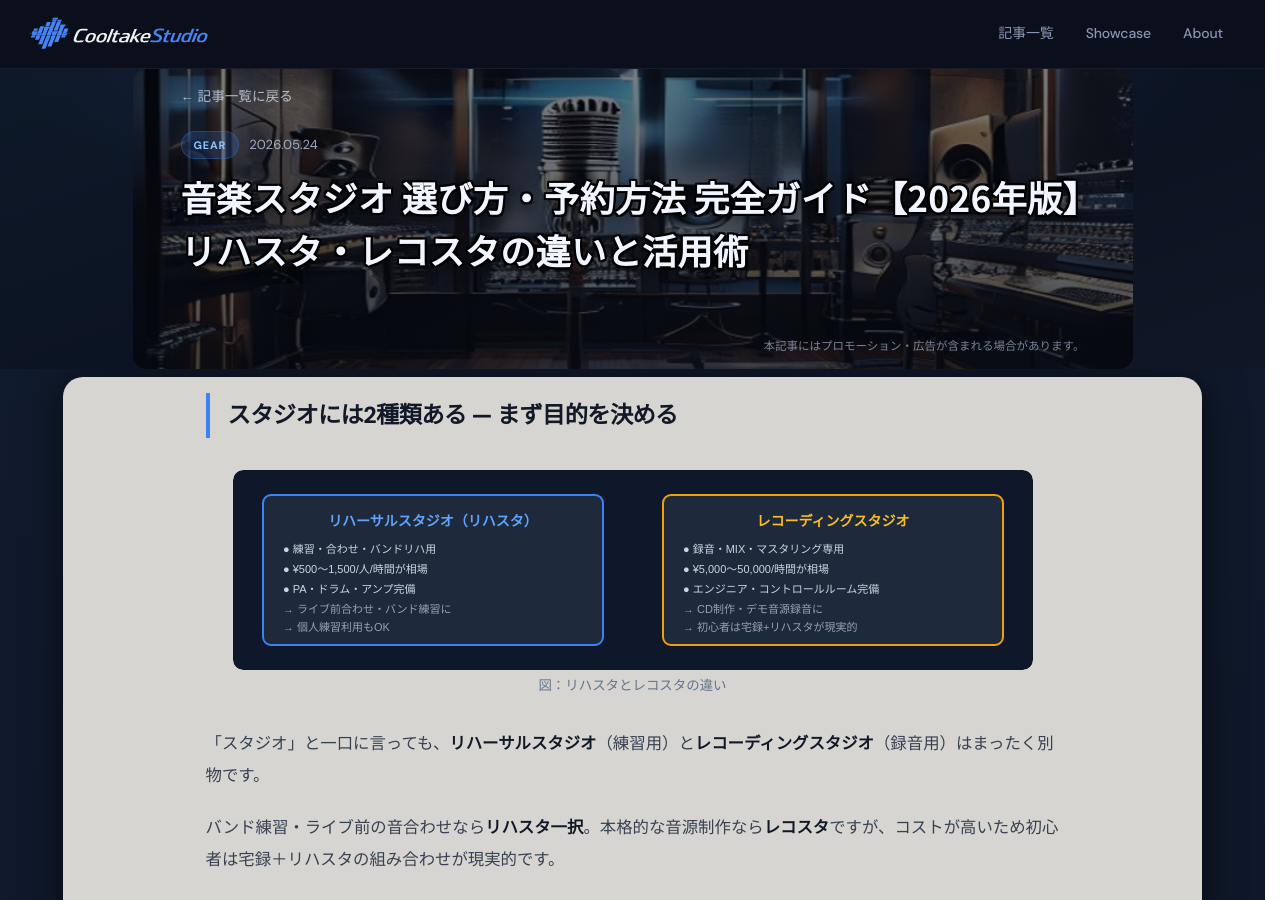
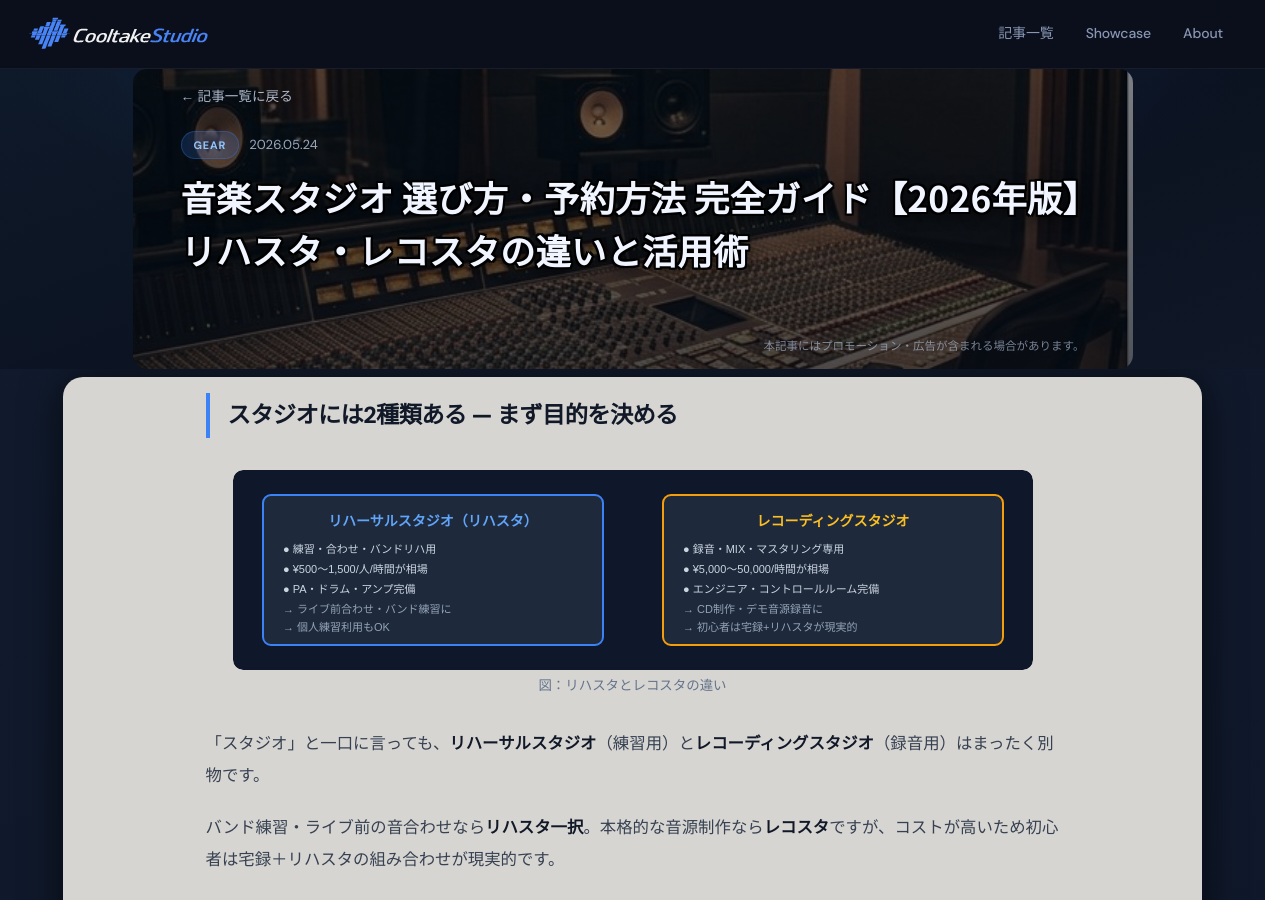
Before and after one commit to cooltake/cooltake-staging, a Jekyll site: the page built from _posts/2026-05-24-music-studio-guide.md, in a window 1280 px wide and 900 px high. Built offline with Jekyll 4.4.1, drawn with Linux system fonts in a browser that asks for light colours; some web fonts are replaced.

Commit message:
feat: update hero thumbnail for 2026-05-24-music-studio-guide.md

```diff
--- a/_posts/2026-05-24-music-studio-guide.md
+++ b/_posts/2026-05-24-music-studio-guide.md
@@ -5,7 +5,7 @@ description: "リハーサルスタジオとレコーディングスタジオの
 date: 2026-05-24
 categories: [gear]
 tags: [音楽スタジオ, リハーサルスタジオ, レコーディング, バンド, スタジオ予約]
-image: /assets/images/thumb-studio.png
+image: /assets/images/thumb-music-studio.jpg
 ---
 
 ## スタジオには2種類ある — まず目的を決める
```
